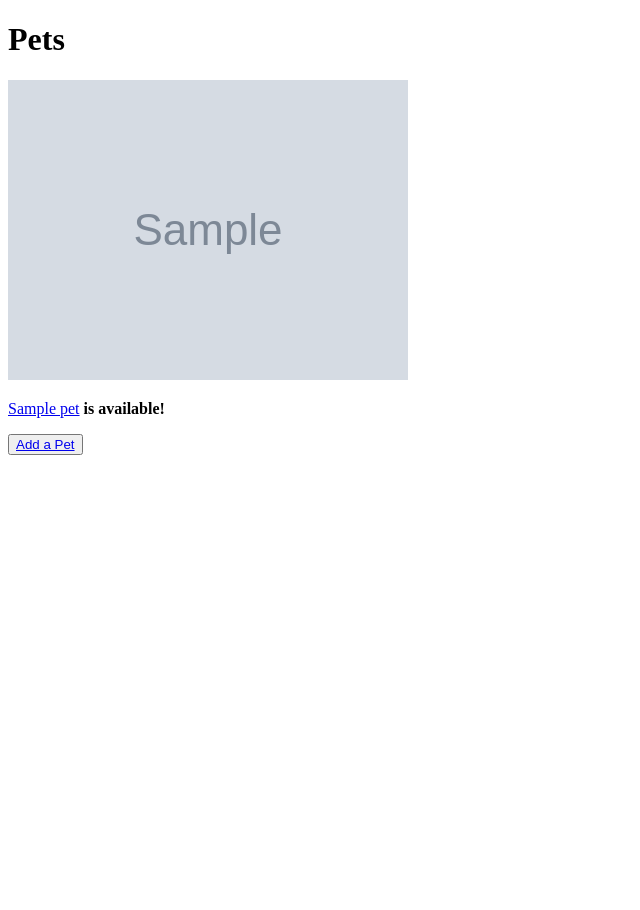
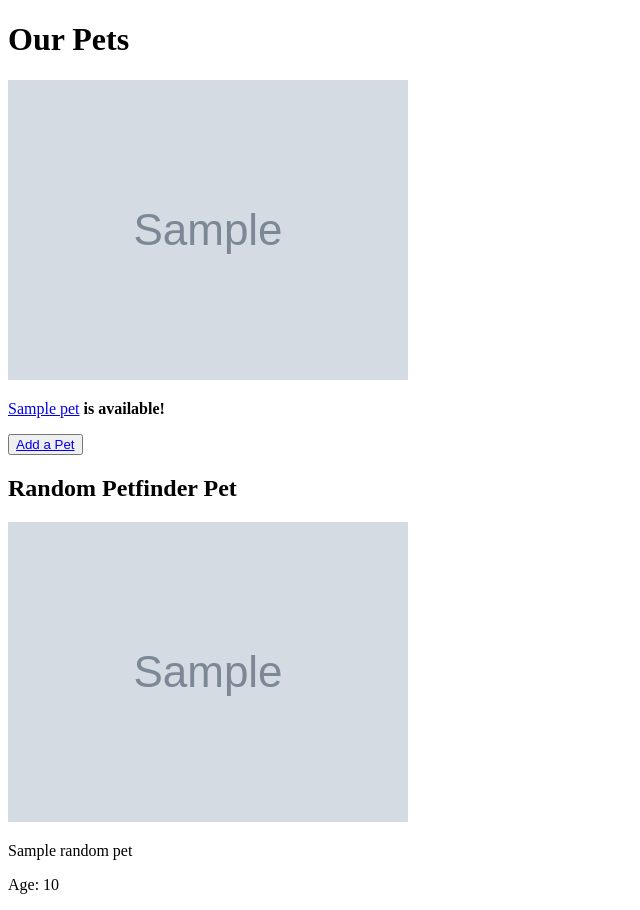
Before and after one commit to meowcodes/rithm-flask-adopt, a Flask app: template templates/index.html in a window 1280 px wide. Shown: the whole page, without its empty margins (0-640 px from the left). Before the commit the page ends 455 px from the top, so only its background shows below. Run offline with Flask 2, Linux system fonts and the light colour scheme; tables that the repository leaves empty hold one stand-in row (values such as "Sample post"); the template is opened without the code that fills it: values that come from a table or form of the project are taken from there, most other values are stand-ins (such as "Sample title", 1, 10 or a date in 2020); grey boxes marked "Sample" are stand-in pictures; parts of the project's set-up code (start-up, migrations or seed data) failed here and were passed over.

Commit message:
add random pet info on index

```diff
--- a/app.py
+++ b/app.py
@@ -23,17 +23,21 @@ def show_homepage():
     """ Shows all pets """
 
     pets = Pet.query.all()
-    import pdb; pdb.set_trace()
 
     random_p_jsn = requests.get(PET_FIND_URL)
     random_pet = random_p_jsn.json()
+
+    name = random_pet['petfinder']['pet']['name']['$t']
+    age = random_pet['petfinder']['pet']['age']['$t']
+    photo_url = random_pet['petfinder']['pet']['media']['photos']['photo'][3]['$t']
+
     random_pet_data = {
-        'name': random_pet['petfinder']['pet']['name']['$t'],
-        'age': random_pet['petfinder']['pet']
-        # 'photo': random_pet['petfinder']
+        'name': name,
+        'age': age,
+        'photo_url': photo_url
     }
 
-    return render_template("index.html", pets=pets)
+    return render_template("index.html", pets=pets, random_pet=random_pet_data)
 
 @app.route("/add", methods=["GET", "POST"])
 def add_pet():
--- a/templates/index.html
+++ b/templates/index.html
@@ -4,8 +4,8 @@
 
 {% block content %}
 <div>
-    <h1>Pets</h1>
-    {% for pet in pets %}
+    <h1>Our Pets</h1>
+        {% for pet in pets %}
     <div>
         <img src="{{ pet.photo_url }}">
         <p>
@@ -21,4 +21,10 @@
     {% endfor %}
     <button><a href="/add">Add a Pet</a></button>
 </div>
+<div>
+    <h2>Random Petfinder Pet</h2>
+    <img src="{{ random_pet.photo_url }}">
+    <p>{{ random_pet.name }}</p>
+    <p>Age: {{ random_pet.age }}</p>
+</div>
 {% endblock %}
```
